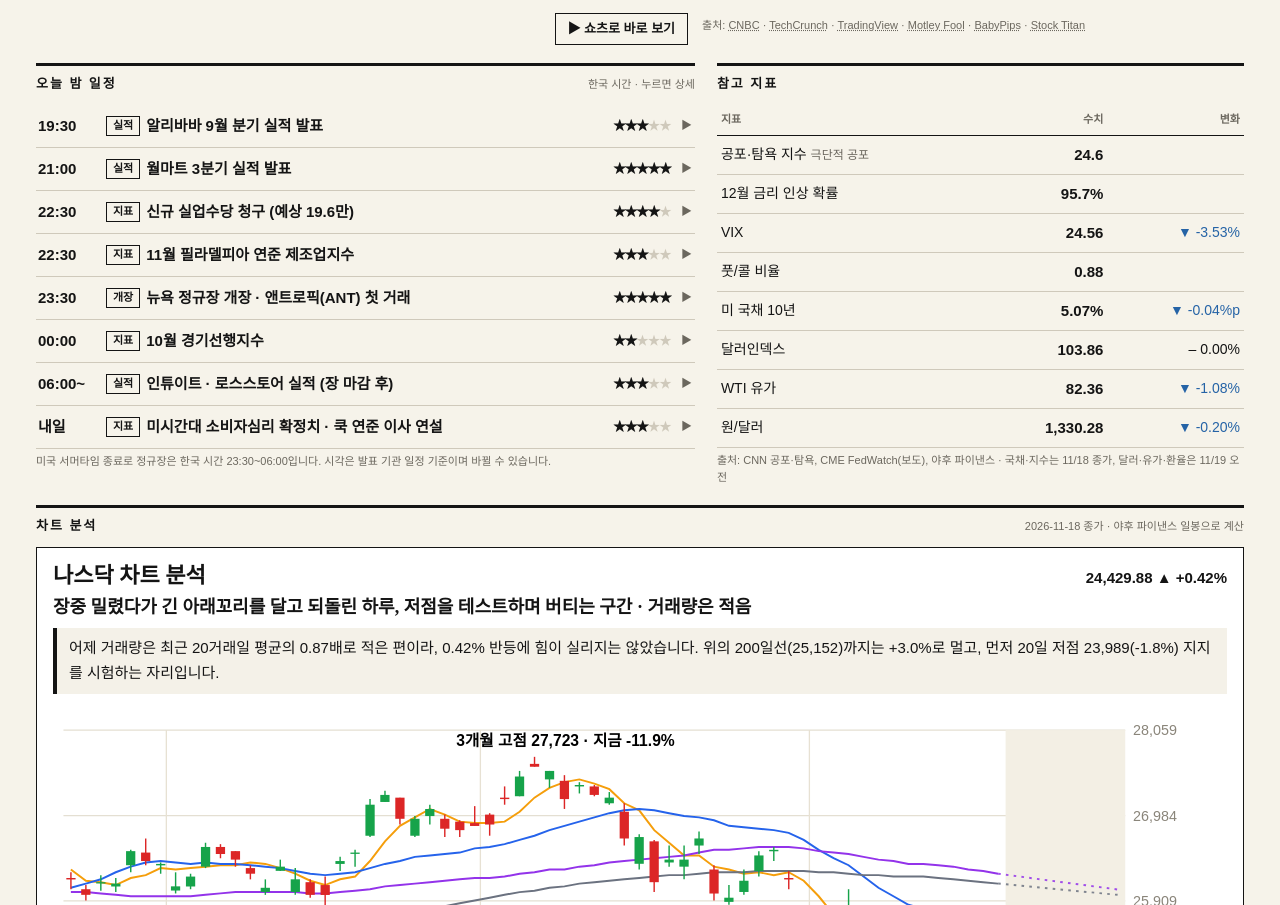
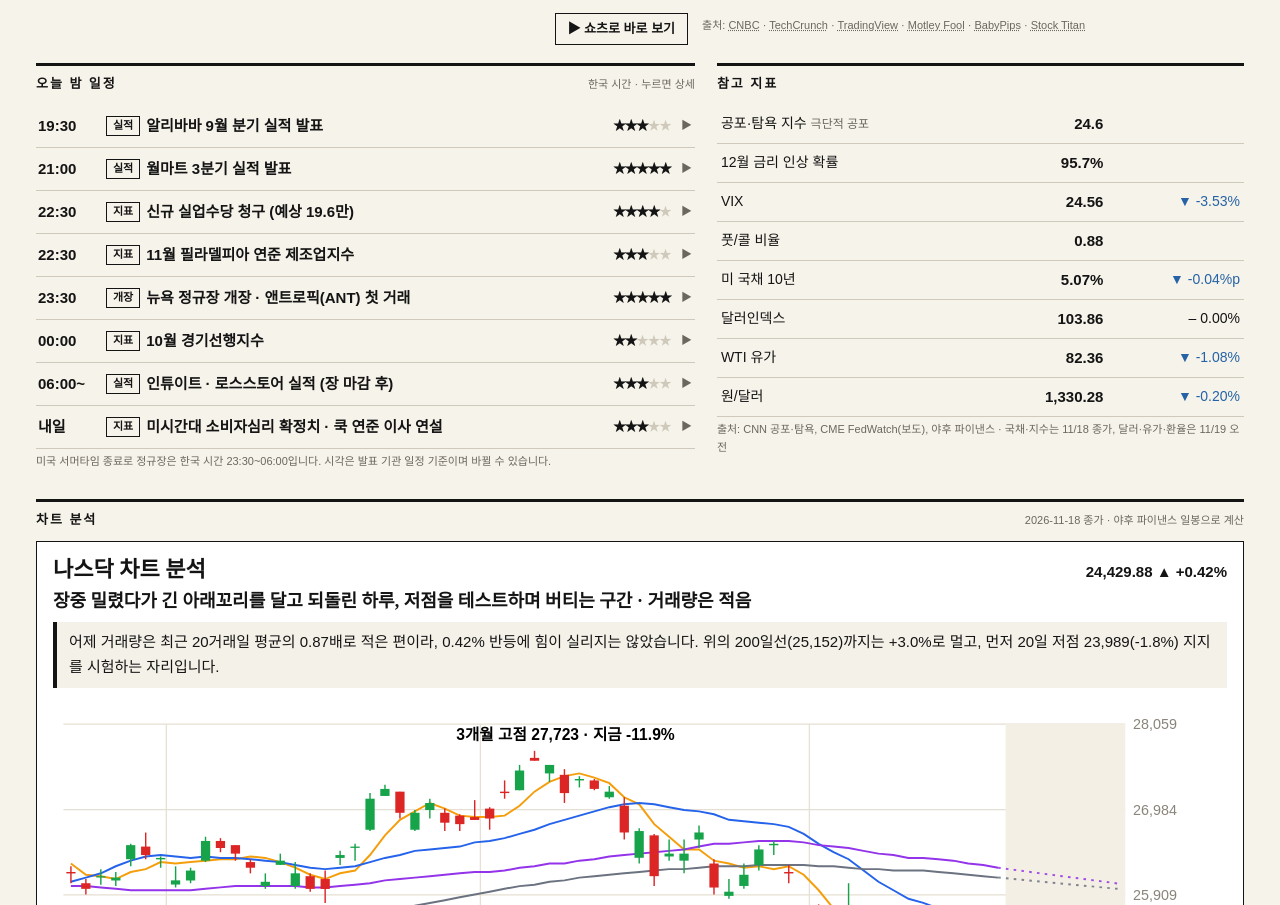
Before and after one commit to yoonjintar2-ctrl/usstock-news, a plain HTML site: page index.html in a window 1280 px wide. Shown: the part 1043-1948 px from the top of the page. Drawn offline with Linux system fonts and the light colour scheme; a web font is replaced by a local one.

Commit message:
참고 지표 표 머리글 제거
Co-Authored-By: Claude Opus 5.5 <noreply@anthropic.com>
Claude-Session: https://claude.ai/code/session_01XJFm6WUYWmdVwYJXuLXBE7

```diff
--- a/index.html
+++ b/index.html
@@ -486,7 +486,7 @@ function render(D){
  $('sch').innerHTML=(D.schedule||[]).map(s=>`<details class="it"><summary><span class="t">${esc(s.kst)}</span><span><span class="tag">${esc(s.type)}</span><span class="nm">${esc(s.name)}</span></span>${star5(s.star)}<span class="ar">▶</span></summary><div class="body">${esc(s.why)}${src1(s.src)}</div></details>`).join('');
  $('schnote').textContent=D.schedule_note||'';
  // 지표
- $('ind').innerHTML=`<table class="ind"><tr><th>지표</th><th>수치</th><th>변화</th></tr>${(D.indicators||[]).map(r=>`<tr><td>${esc(r.name)}${r.label?` <span class="small muted">${esc(r.label)}</span>`:''}</td><td>${fmt(r.v,r.d)}${r.suf||''}</td><td>${r.chg!=null?chgv(r.chg,r.chgsuf||'%'):''}</td></tr>`).join('')}</table><div class="src">출처: CNN 공포·탐욕, CME FedWatch(보도), 야후 파이낸스 · 국채·지수는 11/18 종가, 달러·유가·환율은 11/19 오전</div>`;
+ $('ind').innerHTML=`<table class="ind">${(D.indicators||[]).map(r=>`<tr><td>${esc(r.name)}${r.label?` <span class="small muted">${esc(r.label)}</span>`:''}</td><td>${fmt(r.v,r.d)}${r.suf||''}</td><td>${r.chg!=null?chgv(r.chg,r.chgsuf||'%'):''}</td></tr>`).join('')}</table><div class="src">출처: CNN 공포·탐욕, CME FedWatch(보도), 야후 파이낸스 · 국채·지수는 11/18 종가, 달러·유가·환율은 11/19 오전</div>`;
  // 차트
  const C=D.charts||[];$('chart-asof').textContent=C[0]?C[0].asof:'';
  const lvf=(c,v)=>c.unit==='달러'?fmt(v,2):Math.round(v).toLocaleString('ko-KR');
```
